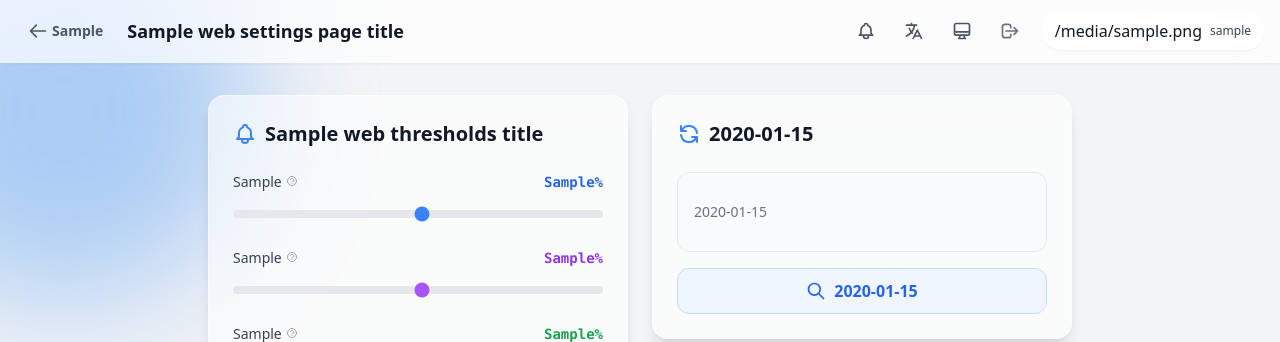
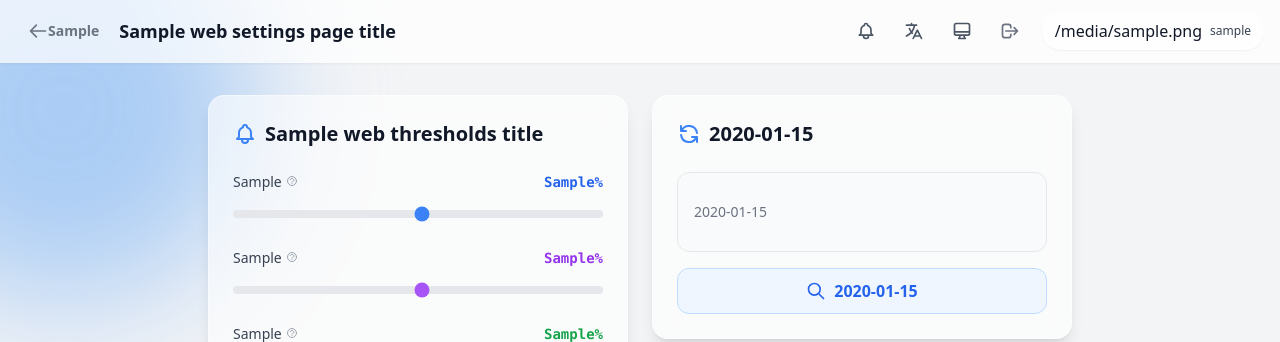
Before and after one commit to jatixs/tgbotvpscp, a Python web app: template core/templates/settings.html in a window 1280 px wide. Shown: the top 342 px of the page. Run offline with Jinja, Linux system fonts and the light colour scheme; the template is opened without the code that fills it: most values are stand-ins (such as "Sample title", 1, 10 or a date in 2020); grey boxes marked "Sample" are stand-in pictures; some libraries are stand-ins or nearby versions.

Commit message:
WebUI: - Adjusting the back button for different screen sizes

```diff
--- a/core/templates/settings.html
+++ b/core/templates/settings.html
@@ -29,7 +29,6 @@
         <script src="https://unpkg.com/twemoji@latest/dist/twemoji.min.js" crossorigin="anonymous"></script>
         <link rel="stylesheet" href="/static/css/style.css?v={{ web_version }}">
     </head>
-
     <body class="bg-gray-100 text-gray-900 dark:bg-gray-900 dark:text-gray-100 font-sans selection:bg-green-500/30 pb-10 overflow-x-hidden">
 		<div class="fixed top-[-10%] left-[-10%] w-96 h-96 rounded-full mix-blend-multiply dark:mix-blend-screen filter blur-3xl animate-float pointer-events-none opacity-70 dark:opacity-100 bg-blue-300 dark:bg-blue-600/20">
 			</div>
@@ -37,9 +36,14 @@
 			</div>
         <nav class="bg-white/70 dark:bg-black/40 backdrop-blur-xl border-b border-white/20 dark:border-white/5 sticky top-0 z-40 shadow-sm dark:shadow-none">
             <div class="max-w-7xl mx-auto px-3 py-2 sm:px-4 sm:py-3 flex flex-nowrap justify-between items-center gap-2">
-				<div class="flex items-center gap-3 min-w-0">
+				<div class="flex items-center gap-2 sm:gap-3 min-w-0">
                     <a href="/"
-                       class="group flex items-center justify-center w-8 h-8 sm:w-auto sm:h-auto sm:px-3 sm:py-2 rounded-lg sm:rounded-xl hover:bg-gray-100 sm:bg-gray-100/50 sm:hover:bg-gray-200/50 dark:hover:bg-white/10 sm:dark:bg-white/5 sm:dark:hover:bg-white/10 text-gray-600 dark:text-gray-400 sm:dark:text-gray-300 hover:text-gray-900 dark:hover:text-white transition-all duration-200 sm:border sm:border-transparent sm:hover:border-gray-200 sm:dark:hover:border-white/5 shrink-0">
+                       class="group shrink-0 flex items-center justify-center sm:justify-start gap-0 sm:gap-2 p-1.5 sm:px-3 sm:py-2 rounded-lg sm:rounded-xl transition-all duration-200
+                              text-gray-500 hover:text-gray-900 dark:text-gray-400 dark:hover:text-white
+                              hover:bg-gray-100 dark:hover:bg-white/10
+                              sm:text-gray-600 sm:dark:text-gray-300
+                              sm:bg-gray-100/50 sm:hover:bg-gray-200/50 sm:dark:bg-white/5 sm:dark:hover:bg-white/10
+                              sm:border sm:border-transparent sm:hover:border-gray-200 sm:dark:hover:border-white/5">
                         <svg xmlns="http://www.w3.org/2000/svg"
                              class="h-5 w-5 sm:group-hover:-translate-x-1 transition-transform duration-200"
                              fill="none"
@@ -47,7 +51,7 @@
                              stroke="currentColor">
                             <path stroke-linecap="round" stroke-linejoin="round" stroke-width="2" d="M10 19l-7-7m0 0l7-7m-7 7h18" />
                         </svg>
-                        <span class="hidden sm:inline font-bold text-sm ml-1">{{ web_back }}</span>
+                        <span class="hidden sm:inline font-bold text-sm">{{ web_back }}</span>
                     </a>
                     <span class="font-bold text-lg whitespace-nowrap truncate">{{ web_settings_page_title }}</span>
                 </div>
```
